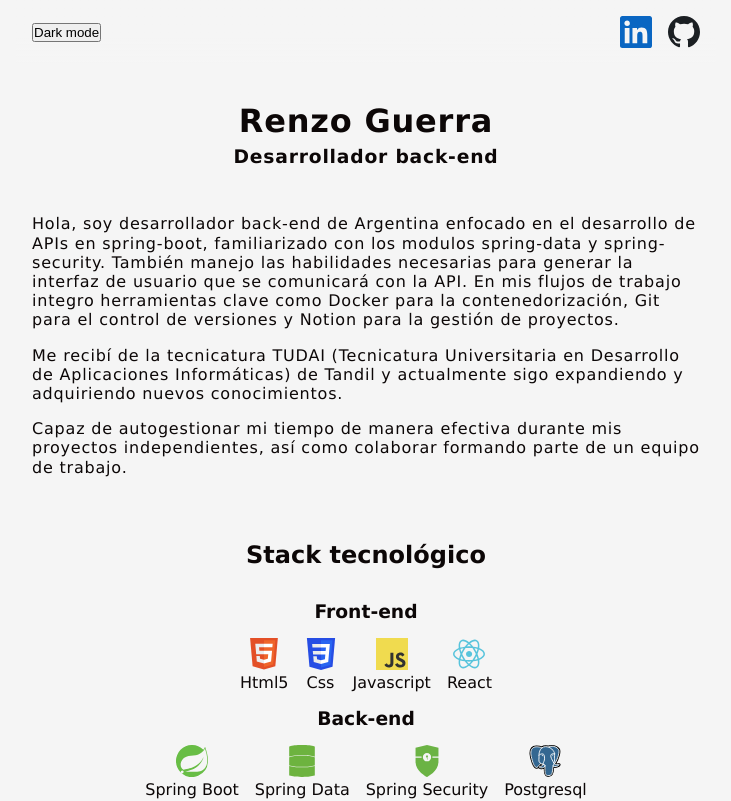
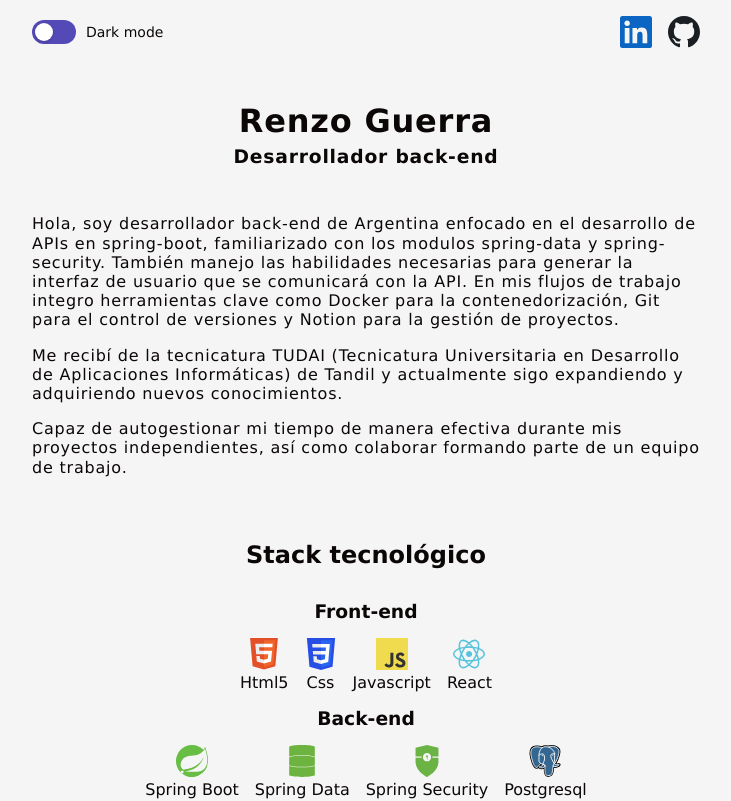
Before and after one commit to Renzo-Guerra/portafolio-web, a React (Vite) app: page / in a window 1280 px wide. Shown: the top 801 px of the page, without its empty margins (274-1005 px from the left). Built offline with nearby package versions, Linux system fonts and the light colour scheme.

Commit message:
STYLE: ThemeToggle component

```diff
--- a/src/components/ThemeToggle/ThemeToggle.tsx
+++ b/src/components/ThemeToggle/ThemeToggle.tsx
@@ -14,10 +14,19 @@ export const ThemeToggle = () => {
     setTheme(newTheme);
   }
 
-
   return (
-    <button className="btn" type="button" onClick={toggleTheme}>
-      {isLight() ? "Dark" : "Light"} mode
+    <button
+      className="switch-wrap"
+      type="button"
+      onClick={toggleTheme}
+      aria-label={isLight() ? "Activar modo oscuro" : "Activar modo claro"}
+    >
+      <div className={`switch-track ${isLight() ? "light" : "dark"}`}>
+        <div className="switch-thumb" />
+      </div>
+      <span className="switch-label">
+        {isLight() ? "Dark mode" : "Light mode"}
+      </span>
     </button>
-  )
+  );
 }
--- a/src/components/ThemeToggle/themeToggle.css
+++ b/src/components/ThemeToggle/themeToggle.css
@@ -0,0 +1,54 @@
+.switch-wrap {
+  display: inline-flex;
+  align-items: center;
+  gap: 10px;
+  cursor: pointer;
+  font-size: 14px;
+  color: var(--color-text);
+  user-select: none;
+  background: none;
+  border: none;
+  padding: 0;
+  font-family: inherit;
+}
+
+/* El contenedor de la bolita */
+.switch-track {
+  width: 44px;
+  height: 24px;
+  border-radius: 999px;
+  background: var(--accent-color);
+  position: relative;
+  transition: background 0.25s ease;
+  flex-shrink: 0;
+}
+
+.switch-track.light {
+  background: var(--accent-color);
+}
+
+/* La bolita */
+.switch-thumb {
+  position: absolute;
+  top: 3px;
+  left: 3px;
+  width: 18px;
+  height: 18px;
+  border-radius: 50%;
+  background: #ffffff;
+  transition: transform 0.25s cubic-bezier(0.4, 0, 0.2, 1);
+  box-shadow: 0 1px 3px rgba(0, 0, 0, 0.2);
+}
+
+.switch-track.light .switch-thumb {
+  transform: translateX(0);
+}
+
+.switch-track.dark .switch-thumb {
+  transform: translateX(20px);
+}
+
+.switch-label {
+  font-size: 14px;
+  color: inherit;
+}
--- a/src/index.css
+++ b/src/index.css
@@ -1,12 +1,14 @@
 :root {
   --background-color: rgb(245, 245, 245);
   --text-color: rgb(12, 7, 7);
+  --accent-color: rgb(83, 74, 183);
   --font-family: 'Lucida Sans', 'Lucida Sans Regular', 'Lucida Grande', 'Lucida Sans Unicode', Geneva, Verdana, sans-serif;
 }
 
 :root.dark {
   --background-color: rgb(12, 7, 7);
   --text-color: rgb(245, 245, 245);
+  --accent-color: rgb(211, 209, 199);
 }
 
 *,
```
